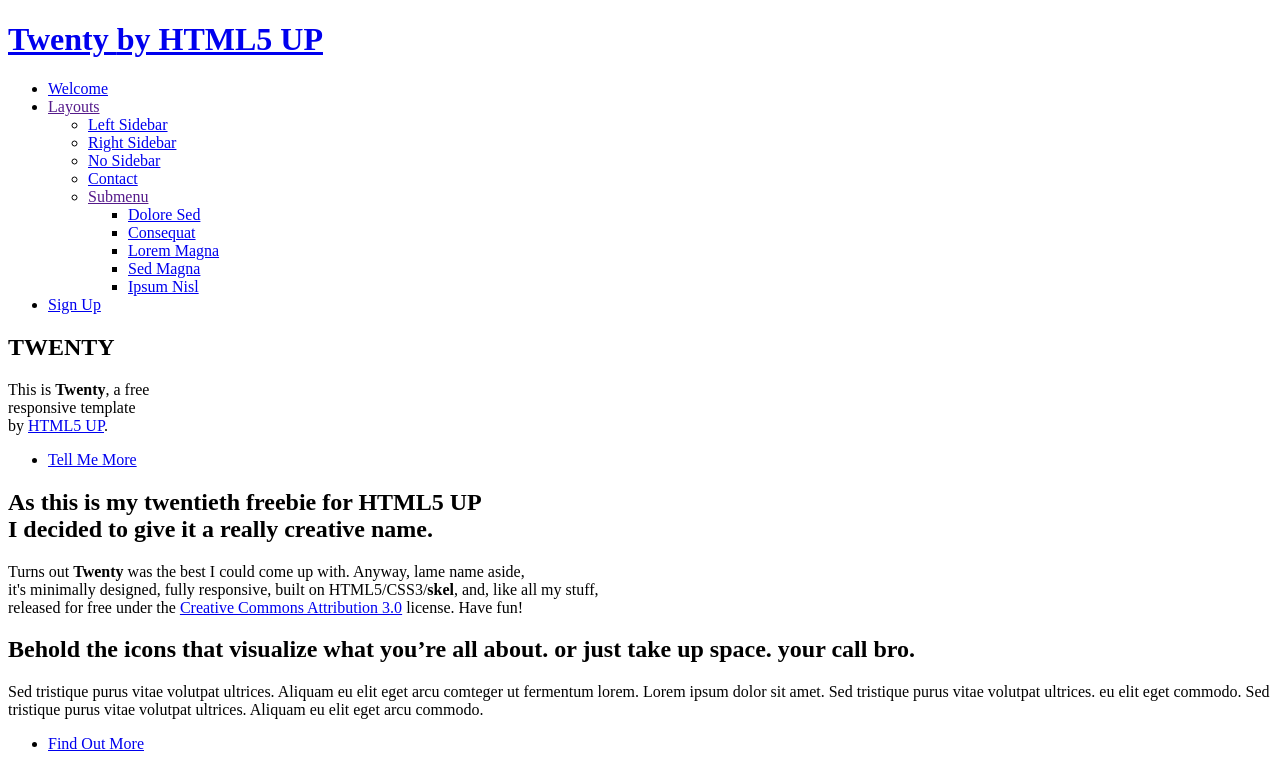
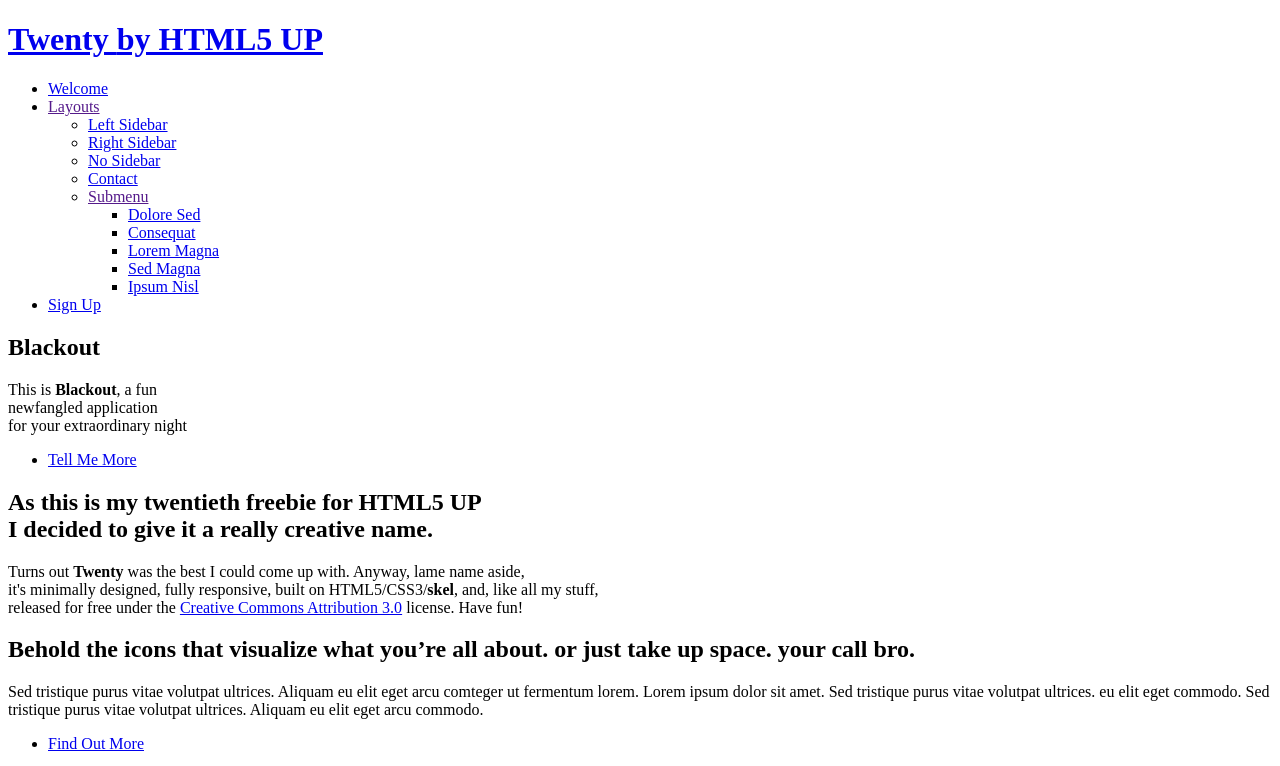
Before and after one commit to bhahm/sipsomething-, a plain HTML site: page index.html in a window 1280 px wide. Shown: the top 766 px of the page. Drawn offline with Linux system fonts and the light colour scheme; a script that the page names is missing; some icons are missing.

Commit message:
title sequence

```diff
--- a/index.html
+++ b/index.html
@@ -68,11 +68,11 @@
 				<div class="inner">
 
 					<header>
-						<h2>TWENTY</h2>
+						<h2>Blackout</h2>
 					</header>
-					<p>This is <strong>Twenty</strong>, a free<br />
-					responsive template<br />
-					by <a href="http://html5up.net">HTML5 UP</a>.</p>
+					<p>This is <strong>Blackout</strong>, a fun<br />
+					newfangled application<br />
+					for your extraordinary night</p>
 					<footer>
 						<ul class="buttons vertical">
 							<li><a href="#main" class="button fit scrolly">Tell Me More</a></li>
```
